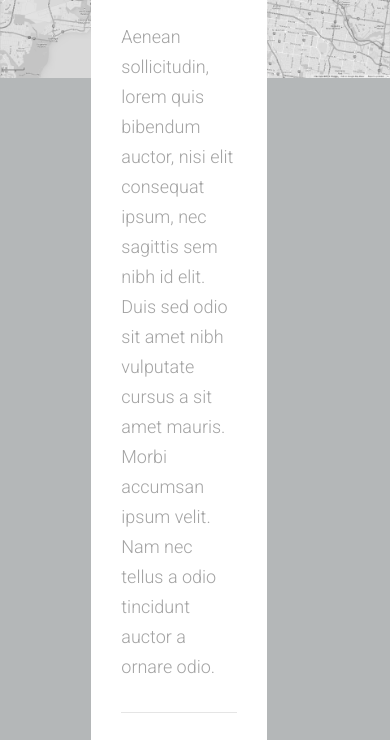
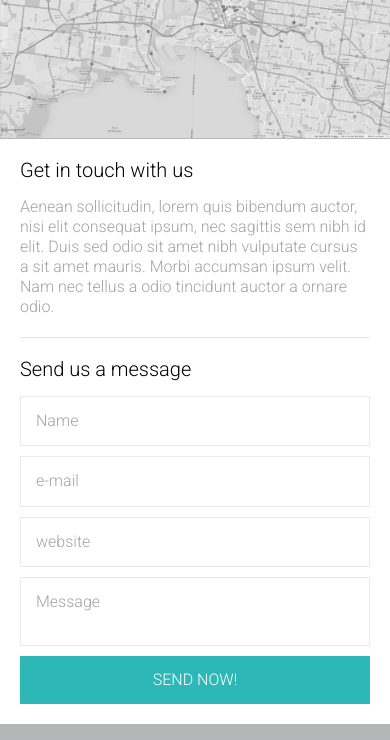
Before and after one commit to DimaMelnichuk/portfolio-design, a website: page app/contact.html in a window 390 px wide. Shown: the part 141-881 px from the top of the page. Drawn offline with nearby package versions, Linux system fonts and the light colour scheme.

Commit message:
Add adaptive for contact

```diff
--- a/app/contact.html
+++ b/app/contact.html
@@ -6,7 +6,7 @@
 	<meta charset=utf-8>
 	<meta name="description" content="">
 	<meta name="viewport" content="width=device-width, initial-scale=1">
-	<title>Portfolio-design</title>
+	<title>Contact</title>
 	<link rel="shortcut icon" href="favicon.ico" />
 	<link rel="stylesheet" href="css/style.min.css" />
 </head>
@@ -64,6 +64,7 @@
 	</header>
 	<!-- aside-header end-->
 
+	<!-- contact -->
 	<div class="contact">
 		<div class="contact__map">
 			<img src="img/contact/map.jpg" alt="">
@@ -87,7 +88,7 @@
 			</form>
 		</div>
 	</div>
-
+	<!-- contact end -->
 
 
 
--- a/app/scss/partials/_contact.scss
+++ b/app/scss/partials/_contact.scss
@@ -3,6 +3,16 @@
 
 .contact {
 	position: relative;
+	left: 17%;
+
+	@media (max-width: 1366px) {
+		left: 15%;
+	}
+
+	@media screen and (max-width: 850px) {
+		left: 0;
+		top: 60px;
+	}
 
 	&__map {
 
@@ -17,15 +27,35 @@
 .contact-form {
 	position: absolute;
 	top: 0;
-	left: 17%;
+	left: 0;
 	padding: 30px;
 	margin: 25px;
 	width: 45%;
 	background-color: $white;
 
+	@media (max-width: 1366px) {
+		padding: 20px;
+	}
+
+	@media screen and (max-width: 1180px) {
+		position: relative;
+		width: 85%;
+		margin: 0;
+		top: -4px;
+	}
+
+	@media screen and (max-width: 850px) {
+		width: 100%;
+	}
+
 	&__title {
 		font-size: 24px;
 		margin-bottom: 25px;
+
+		@media (max-width: 1366px) {
+			font-size: 20px;
+			margin-bottom: 15px;
+		}
 	}
 
 	&__descr {
@@ -35,30 +65,55 @@
 		margin-bottom: 30px;
 		padding-bottom: 30px;
 		border-bottom: 1px solid #e5e5e5;
+
+		@media (max-width: 1366px) {
+			font-size: 16px;
+			line-height: 20px;
+			margin-bottom: 20px;
+			padding-bottom: 20px;
+		}
 	}
 }
 
 .form__inner {
 	display: flex;
 	justify-content: space-between;
+
+	@media screen and (max-width: 500px) {
+		flex-direction: column;
+	}
+
 }
-
 .form__column {
 	flex-basis: 49%;
 	display: flex;
 	flex-direction: column;
-
 }
-
 form input,
 form textarea{
 	padding: 23px;
 	border: 1px solid #eaeaea;
 	resize: none;
 	width: 100%;
+
+	@media (max-width: 1366px) {
+		padding: 15px;
+	}
+
+	@media screen and (max-width: 500px) {
+		margin-bottom: 10px;
+	}
+
+}
+form input[type='email'] {
+	margin: 10px 0;
+	@media screen and (max-width: 500px) {
+		margin: 0 0 10px 0;
+	}
 }
 form textarea {
 	height: 100%;
+	margin-bottom: 10px;
 }
 form button {
 	background-color: $green;
@@ -70,6 +125,10 @@ form button {
 	text-transform: uppercase!important;
 	transition: background-color .3s;
 
+	@media (max-width: 1366px) {
+		padding: 15px;
+	}
+
 	&:hover {
 		background-color: #48D3BC;
 	}
--- a/app/scss/partials/_media.scss
+++ b/app/scss/partials/_media.scss
@@ -74,7 +74,7 @@
 		font-size: 30px;
 	 }
 	 .menu__item + .menu__item{
-		margin: 30px 0 0 0;
+		margin: 15px 0 0 0;
 	 }
 
 	 .menu__list {
```
Also changed, not shown: app/about.html (+2 -1 lines), app/index.html (+2 -2 lines), app/css/style.min.css, 1 other file.
